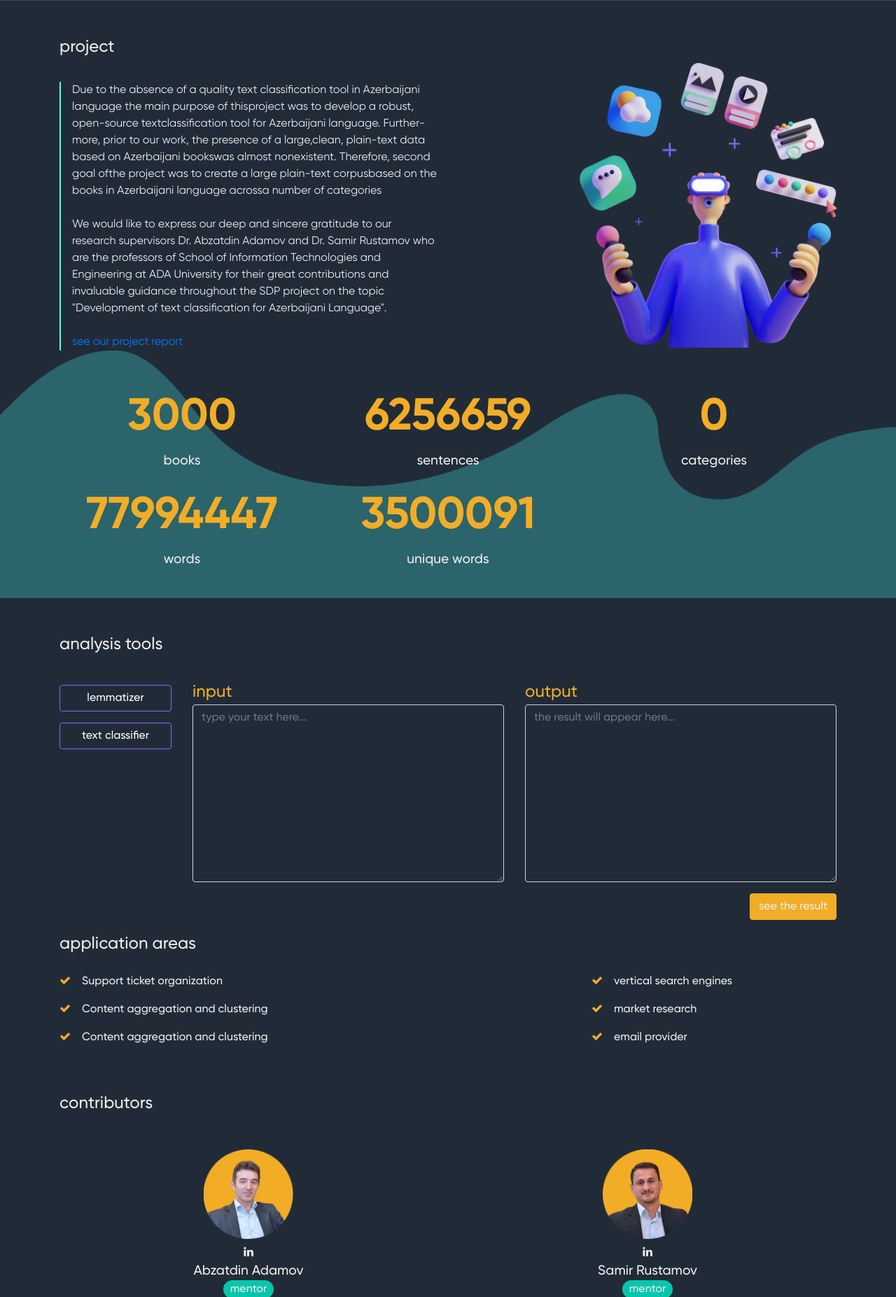
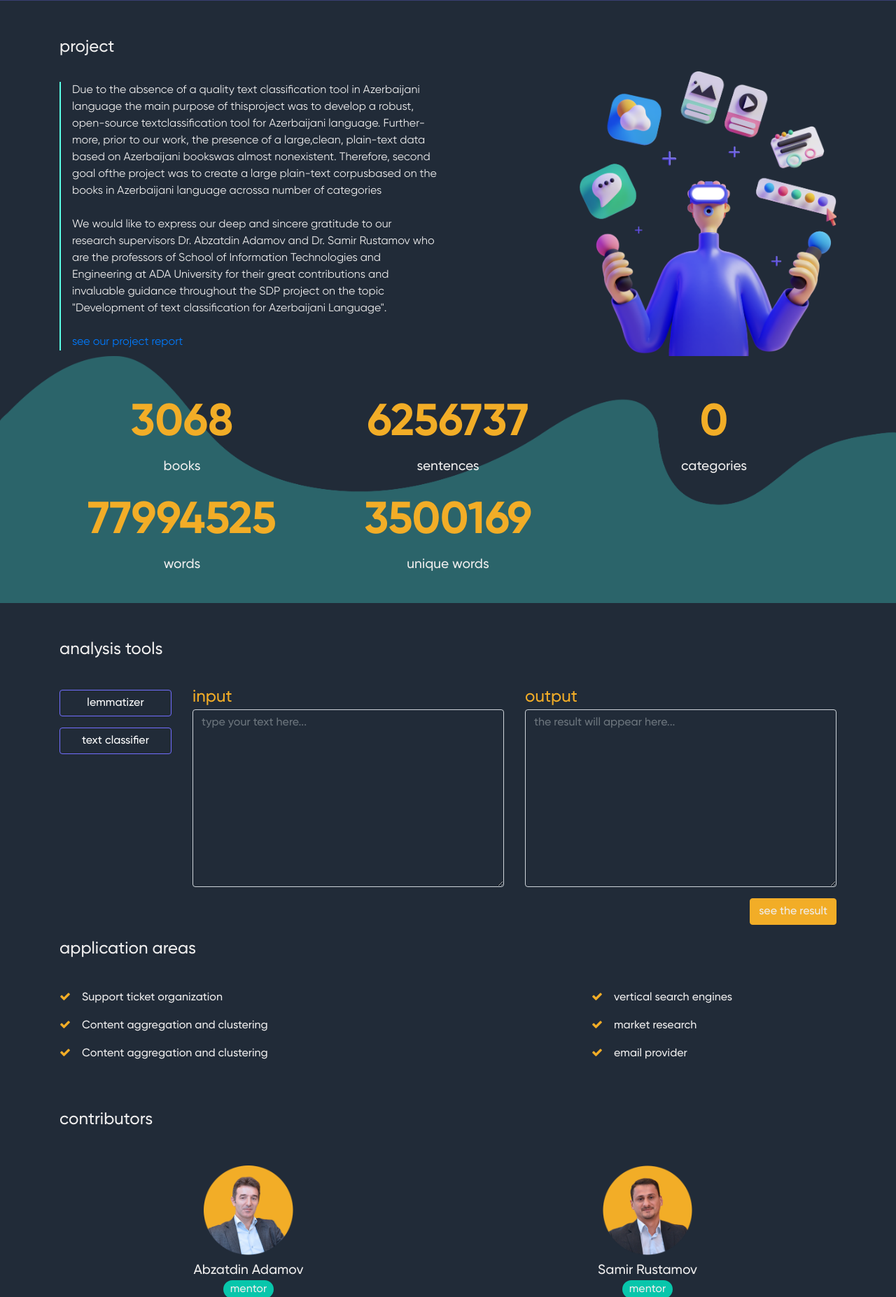
Before and after one commit to amiradamov/BakuProject, a Flask app: page / in a window 1280 px wide. Shown: the part 439-2293 px from the top of the page at 70% size. Run offline with Flask 2, Linux system fonts and the light colour scheme; some libraries are stand-ins or nearby versions.

Commit message:
images replaces, linkedin icons fixed, overlay

```diff
--- a/static/assets/style.css
+++ b/static/assets/style.css
@@ -184,6 +184,47 @@ select {
     border-radius: 3%;
 }
 
+.contributor {
+    position: relative;
+  }
+
+
+.overlay {
+    position: absolute;
+    top: 0;
+    bottom: 0;
+    left: 0;
+    right: 0;
+    height: 100%;
+    width: 100%;
+    opacity: 0;
+    transition: .5s ease;
+    /* background-color: #008CBA; */
+  }
+
+  .contributor:hover .overlay {
+    opacity: 1;
+  }
+
+  .linkedin {
+    color: white;
+    font-size: 20px;
+    position: absolute;
+    top: 50%;
+    left: 50%;
+    -webkit-transform: translate(-50%, -50%);
+    -ms-transform: translate(-50%, -50%);
+    transform: translate(-50%, -50%);
+    text-align: center;
+  }
+
+  /* #contributors {
+    background-image: url('./images/banner-bg.png');
+    background-size: cover;
+} */
+
+
+/* Small devices (phones, 480px and down) */
 @media screen and (max-width: 480px) {
     .statistics {
         font-size: 1.5rem;
@@ -199,12 +240,22 @@ select {
 
     #banner {
         width: 100%;
-        height: 16rem;
+        height: 10rem;
     }
   }
 
-@media screen and (max-width: 768px) {
-    .statistics {
-        font-size: 2rem;
+/* Medium devices (tablets, 768px and down) */
+@media (max-width: 768px) {
+    #banner {
     }
+ }
+
+ /* Large devices (desktops, 992px and down) */
+@media (min-width: 992px) {
+
 }
+
+/* Extra large devices (large desktops, 1200px and down)  */
+@media (min-width: 1200px) {
+
+}
--- a/static/js/script.js
+++ b/static/js/script.js
@@ -29,7 +29,7 @@ $(document).ready(function () {
 
       setTimeout(function () {
         increment(elem, finalVal);
-      }, 30)
+      }, 80)
     }
   };
 });
@@ -39,27 +39,6 @@ $(document).ready(function () {
   const textClassifier = document.getElementById("text-classifier");
   const lemmatizer = document.getElementById("lemmatizer");
   const algorithms = document.getElementById('algorithms');
-
-  // textClassifier.addEventListener("mouseover", mouseEvent1);
-  // textClassifier.addEventListener("mouseout", mouseEvent2);
-  // lemmatizer.addEventListener("mouseover", mouseEvent3);
-  // lemmatizer.addEventListener("mouseout", mouseEvent4);
-
-  // function mouseEvent1(){
-  //   textClassifier.style.backgroundColor = '#726EFF';
-  // }
-
-  // function mouseEvent2() {
-  //   textClassifier.style.backgroundColor = 'transparent';
-  // }
-
-  // function mouseEvent3() {
-  //   lemmatizer.style.backgroundColor = '#726EFF';
-  // }
-
-  // function mouseEvent4() {
-  //   lemmatizer.style.backgroundColor = 'transparent';
-  // }
 
   $("#text-classifier").on("click", changeColor1);
   $("#lemmatizer").on("click", changeColor2);
@@ -82,4 +61,19 @@ $(document).ready(function () {
   $(function () {
     $('[data-toggle="popover"]').popover()
 })
+
+linkedin("#overlay_narmina", "#img_narmina");
+linkedin("#overlay_amir", "#img_amir");
+linkedin("#overlay_ismayil", "#img_ismayil");
+linkedin("#overlay_gunash", "#img_gunash");
+linkedin("#overlay_abzetdinm", "#img_abzetdinm");
+linkedin("#overlay_samirm", "#img_samirm");
+
+function linkedin(overlay_elem, elem) {
+$(overlay_elem).hover(
+   function(){
+    $(elem).css('opacity','20%');
+}, function(){
+    $(elem).css('opacity','100%');
+})}
 })
--- a/templates/index.html
+++ b/templates/index.html
@@ -79,8 +79,8 @@
   <!-- Project Idea -->
   <div class="container mt-5" id="project">
     <span class="title">project</span>
-    <div class="row">
-      <div class="col-12 col-lg-6 about-us mt-3">
+    <div class="row mt-3">
+      <div class="col-12 col-lg-6 about-us">
         <div class="text pl-3 mt-3">
           <!-- <span>
             In Natural Language Processing (NLP) text classification is determining the category of a given text based
@@ -122,12 +122,12 @@
           <div class="row justify-content-center justify-content-md-between">
 
             <div class="col-8 col-md-4 justify-content-center mb-3 text-center">
-              <span class="statistics" id="books">3000</span><br>
+              <span class="statistics" id="books">3068</span><br>
               <span class="names mb-2">books</span><br>
             </div>
 
             <div class="col-8 col-md-4 justify-content-center mb-3 text-center">
-              <span class="statistics" id="sentences">6256659</span><br>
+              <span class="statistics" id="sentences">6256737</span><br>
               <span class="names mb-2">sentences</span><br>
             </div>
 
@@ -137,12 +137,12 @@
             </div>
 
             <div class="col-8 col-md-4 justify-content-center mb-3 text-center">
-              <span class="statistics" id="words">77994447</span><br>
+              <span class="statistics" id="words">77994525</span><br>
               <span class="names mb-2">words</span><br>
             </div>
 
             <div class="col-8 col-md-4 justify-content-center mb-3 text-center">
-              <span class="statistics" id="unique-words">3500091</span><br>
+              <span class="statistics" id="unique-words">3500169</span><br>
               <span class="names mb-2">unique words</span><br>
             </div>
 
@@ -241,8 +241,8 @@
 
   <!-- Application Areas -->
   <div class="container">
-    <span class="title mb-4">application areas</span>
-    <div class="row">
+    <span class="title">application areas</span>
+    <div class="row mt-3">
       <div class="col-12 col-md-6 mt-4 d-flex flex-column">
         <span class="mb-3"><i class="fa fa-check mr-3" aria-hidden="true"></i>Support ticket organization</span>
         <span class="mb-3"><i class="fa fa-check mr-3" aria-hidden="true"></i>Content aggregation and clustering</span>
@@ -260,17 +260,20 @@
 
   <!-- Contributors -->
 
-  <div class="container mt-5 mb-4" id="contributors">
+  <div class="container-fluid mt-5" id="contributors">
+    <div class="container">
     <span class="title">contributors</span>
     <div class="row justify-content-around mt-5">
 
       <div class="col-6 col-md-3 justify-content-center mb-3 text-center">
 
         <div class="contributor">
-          <img class="us-img mb-2" src="static/assets/images/abzatdin-muellim.png" id="abzetdinm" alt=""><br>
-          <a href="https://www.linkedin.com/in/adamov/" target="_blank">
+          <img class="us-img mb-2" src="static/assets/images/abzatdin-muellim.png" id="img_abzetdinm" alt=""><br>
+          <div class="overlay" id="overlay_abzetdinm">
+            <a href="https://www.linkedin.com/in/adamov/" class="linkedin" target="_blank">
               <i class="fa fa-linkedin"></i>
             </a>
+          </div>
         </div>
 
         <span class="names mb-2">Abzatdin Adamov</span><br>
@@ -280,10 +283,14 @@
       <div class="col-6 col-md-3 justify-content-center mb-3 text-center">
 
         <div class="contributor">
-          <img class="us-img mb-2" src="static/assets/images/samir-muellim.png" alt=""><br>
-          <a href="https://www.linkedin.com/in/samir-rustamov-83752427/" target="_blank">
+          <img class="us-img mb-2" src="static/assets/images/samir-muellim.png" id="img_samirm" alt=""><br>
+          <div class="overlay" id="overlay_samirm">
+
+            <a href="https://www.linkedin.com/in/samir-rustamov-83752427/" class="linkedin" target="_blank">
               <i class="fa fa-linkedin"></i>
             </a>
+
+          </div>
         </div>
 
         <span class="names mb-2">Samir Rustamov</span><br>
@@ -295,10 +302,13 @@
 
       <div class="col-6 col-md-3 justify-content-center mb-3 text-center">
         <div class="contributor">
-          <img class="us-img mb-2" src="static/assets/images/amir.png" alt=""><br>
-          <a href="https://www.linkedin.com/in/amir-adamov-84029b1ab/" target="_blank">
+          <img class="us-img mb-2" src="static/assets/images/amir.png" id="img_amir" alt=""><br>
+
+          <div class="overlay" id="overlay_amir">
+            <a href="https://www.linkedin.com/in/amir-adamov-84029b1ab/" class="linkedin" target="_blank">
               <i class="fa fa-linkedin"></i>
             </a>
+          </div>
         </div>
 
         <span class="names mb-2">Amir Adamov</span><br>
@@ -307,10 +317,12 @@
 
       <div class="col-6 col-md-3 justify-content-center mb-3 text-center">
         <div class="contributor">
-          <img class="us-img mb-2" src="static/assets/images/gunesh.png" alt=""><br>
-          <a href="https://www.linkedin.com/in/gunash-hajiyeva-b70263167/" target="_blank">
+          <img class="us-img mb-2" src="static/assets/images/gunesh.png" id="img_gunash" alt=""><br>
+          <div class="overlay" id="overlay_gunash">
+            <a href="https://www.linkedin.com/in/gunash-hajiyeva-b70263167/" class="linkedin" target="_blank">
               <i class="fa fa-linkedin"></i>
             </a>
+          </div>
         </div>
         <span class="names mb-2">Gunash Hajiyeva</span><br>
         <span class="faculties">student | BSCS'21</span>
@@ -318,29 +330,34 @@
 
       <div class="col-6 col-md-3 justify-content-center mb-3 text-center">
         <div class="contributor">
-          <img class="us-img mb-2" src="static/assets/images/ismayil.png" alt=""><br>
-          <a href="https://www.linkedin.com/in/ismayil-karimli/" target="_blank">
+          <img class="us-img mb-2" src="static/assets/images/ismayil.png" id="img_ismayil" alt=""><br>
+          <div class="overlay" id="overlay_ismayil">
+            <a href="https://www.linkedin.com/in/ismayil-karimli/" class="linkedin" target="_blank">
               <i class="fa fa-linkedin"></i>
             </a>
+          </div>
         </div>
         <span class="names mb-2">Ismayil Karimli</span><br>
         <span class="faculties">student | BSIT'21</span>
       </div>
 
-      <div class="col-6 col-md-3 justify-content-center mb-3 text-center">
+      <div class="col-6 col-md-3 justify-content-center mb-5 text-center">
         <div class="contributor">
-          <img class="us-img mb-2" src="static/assets/images/narmina.png" alt=""><br>
-          <a href="https://www.linkedin.com/in/nargayeva/" target="_blank">
+          <img class="us-img mb-2" src="static/assets/images/narmina.png" id="img_narmina" alt=""><br>
+
+          <div class="overlay" id="overlay_narmina">
+            <a href="https://www.linkedin.com/in/nargayeva/" class="linkedin" target="_blank">
               <i class="fa fa-linkedin"></i>
             </a>
+          </div>
         </div>
         <span class="names mb-2">Narmina Aghayeva</span><br>
         <span class="faculties">student | BSIT'22</span>
       </div>
-
     </div>
     </div>
-
+  </div>
+</div>
 
 </body>
 
```
Also changed, not shown: templates/az.html (+38 -19 lines), static/assets/images/Ellipse 1.png (deleted), static/assets/images/Ellipse 2.png (deleted), static/assets/images/Ellipse 3.png (deleted), static/assets/images/Ellipse 4.png (deleted), static/assets/images/about-us.png (deleted), static/assets/images/abzatdin-muellim.png, static/assets/images/project-idea-img.png (deleted), static/assets/images/project-idea.png (deleted), static/assets/images/samir-muellim.png. Lines whose indentation alone changed are shown as unchanged.
